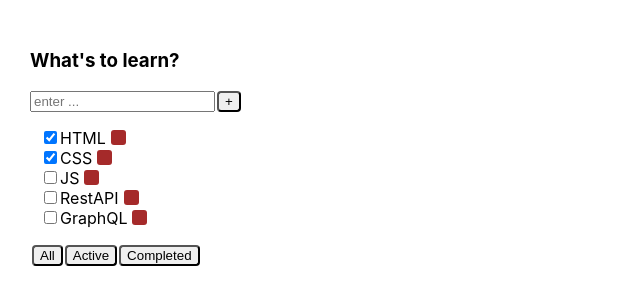
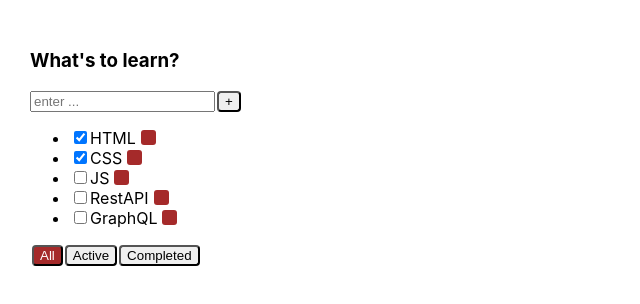
Before and after one commit to DenisLoza/TodoListXXI, a React (Create React App) app: page / in a window 1280 px wide. Shown: the top 304 px of the page, without its empty margins (0-640 px from the left). Built offline with nearby package versions, Linux system fonts and the light colour scheme.

Commit message:
add checking Task(isDone), style button filter

```diff
--- a/src/App.tsx
+++ b/src/App.tsx
@@ -13,6 +13,16 @@ function changeFilter(tasks1: Array<taskStateType>, value: filteredTasksType): A
   if (value === "Completed")
     return tasks1.filter(t => !t.isDone)
   else return tasks1
+}
+
+function changeTaskStatus(tasks1: Array<taskStateType>, taskId: string, isDone: boolean): Array<taskStateType> {
+  // фактичеки в task приходит только один объект из массива
+  let task = tasks1.filter(t => t.id === taskId)
+  if (task) {
+    // поэтому в данном случае он будет всегда иметь индекс 0
+    task[0].isDone = isDone
+  }
+  return [...tasks1]
 }
 
 function deleteTask(tasks1: Array<taskStateType>, taskId: string): Array<taskStateType> {
@@ -37,15 +47,18 @@ export function App() {
   const filteredTasks = changeFilter(tasks1, taskFilter)
   const deleteTaskCallback = (taskId: string) => setTasks1(deleteTask(tasks1, taskId));
   const addTaskCallback = (titleTask: string) => setTasks1(addTask(tasks1, titleTask))
+  const changeTaskStatusCallback = (taskId: string, isDone: boolean) => setTasks1(changeTaskStatus(tasks1, taskId, isDone))
 
   return (
     <div className={`App`}>
       <TodoList id={todoListsState[0].id}
                 title={todoListsState[0].title}
                 tasks={filteredTasks}
+                taskFilter={taskFilter}
                 setTaskFilter={setTaskFilter}
                 deleteTaskCallback={deleteTaskCallback}
                 addTaskCallback={addTaskCallback}
+                changeTaskStatusCallback={changeTaskStatusCallback}
       />
     </div>
   )
--- a/src/Todolist.module.css
+++ b/src/Todolist.module.css
@@ -21,3 +21,12 @@ button:hover {
     background-repeat: no-repeat;
     background-image: url(img/trash_15.png);
 }
+
+.error {
+    font-size: 12px;
+    color: red;
+}
+.activeFilter {
+    background-color: brown;
+    color: white;
+}
--- a/src/Todolist.tsx
+++ b/src/Todolist.tsx
@@ -1,4 +1,4 @@
-import React, {useState} from "react"
+import React, {ChangeEvent, useState} from "react"
 import {taskStateType} from "./store/state"
 import style from "./Todolist.module.css"
 import {filteredTasksType} from "./App"
@@ -8,36 +8,25 @@ export function TodoList(props: TodoListType) {
 
   // хук следит за именем новой таски событие onChange на <input>
   let [titleTask, setTitleTask] = useState("")
-
-  // в переменную title присваиваем props.title
-  let {title} = props
-
-  // props.tasks MAP отдельно по каждой таске
-  let task = props.tasks.map(t => {
-
-    const deleteTask = () => {
-      props.deleteTaskCallback(t.id)
-    }
-
-    return (
-      <li key={t.id}>
-        <input type={"checkbox"}
-               checked={t.isDone}
-        />
-        <span>{t.title}</span>
-        <button onClick={deleteTask}> </button>
-      </li>
-    )
-  })
+  // хук обработки ошибок при вводе данных в <input>
+  let [error, setError] = useState<string | null>(null)
 
   // ф-ция вызывает колбек добавления новой таски и устанавливает в значение <input> пустую строку
   const setNewTaskName = () => {
-    props.addTaskCallback(titleTask)
-    setTitleTask("")
+    // проверка на попытку ввести пустую строку перед отправлением названия в колбэк
+    if (titleTask.trim() !== "") {
+      setError(null)
+      props.addTaskCallback(titleTask)
+      setTitleTask("")
+    } else {
+      setError("Title is required!")
+    }
   }
 
   // если нажать Enter, когда <input> в фокусе добавит новую таску
   const onKeyPressHandler = (e: { charCode: number }) => {
+    // при попытке нажать любую клавишу на клавиатуре ошибка будет сбрасываться!
+    setError(null)
     if (e.charCode === 13) {
       setNewTaskName()
     }
@@ -62,8 +51,33 @@ export function TodoList(props: TodoListType) {
   }
 
 
+  // в переменную title присваиваем props.title
+  let {title} = props
+
+  // ОТДЕЛЬНАЯ ТАСКА (props.tasks MAP отдельно по каждой таске)
+  let task = props.tasks.map(t => {
+    const deleteTask = () => {
+      props.deleteTaskCallback(t.id)
+    }
+    const onChangeCheckboxTaskHandler = (e: ChangeEvent<HTMLInputElement>) => {
+      let newIsDoneValue = e.currentTarget.checked
+      props.changeTaskStatusCallback(t.id, newIsDoneValue)
+    }
+    return (
+      <li key={t.id}>
+        <input type={"checkbox"}
+               checked={t.isDone}
+               onChange={onChangeCheckboxTaskHandler}
+        />
+        <span>{t.title}</span>
+        <button onClick={deleteTask}></button>
+      </li>
+    )
+  })
+
+  // Туду лист целиком
   return (
-    <div className={`TodoList`}>
+    <div className={style.TodoList}>
       <h3>{title}</h3>
       <div>
         <input onChange={onChangeInputHandler}
@@ -73,13 +87,23 @@ export function TodoList(props: TodoListType) {
                value={titleTask}/>
         <button onClick={setNewTaskName}> +</button>
       </div>
+      <div className={style.error}> {error} </div>
+
       <ul className={style.tasks}>
+
         {task}
+
       </ul>
       <div>
-        <button onClick={onClickFilterAll}> All</button>
-        <button onClick={onClickFilterActive}> Active</button>
-        <button onClick={onClickFilterCompleted}> Completed</button>
+        <button className={props.taskFilter === "All" ? style.activeFilter : ""}
+                onClick={onClickFilterAll}> All
+        </button>
+        <button className={props.taskFilter === "Active" ? style.activeFilter : ""}
+                onClick={onClickFilterActive}> Active
+        </button>
+        <button className={props.taskFilter === "Completed" ? style.activeFilter : ""}
+                onClick={onClickFilterCompleted}> Completed
+        </button>
       </div>
     </div>
   )
@@ -89,7 +113,9 @@ type TodoListType = {
   id: string
   title: string
   tasks: Array<taskStateType>
+  taskFilter: filteredTasksType
   deleteTaskCallback: (taskId: string) => void
   setTaskFilter: (value: filteredTasksType) => void
   addTaskCallback: (titleTask: string) => void
+  changeTaskStatusCallback: (taskId: string, isDone: boolean) => void
 }
```
Also changed, not shown: 1 other file (tests, documents, lock files or other folders).
